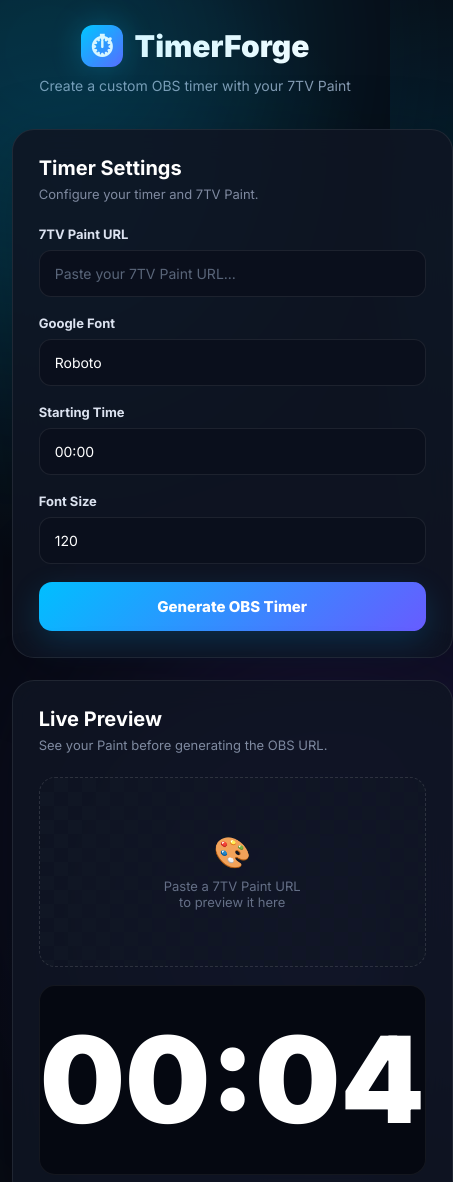
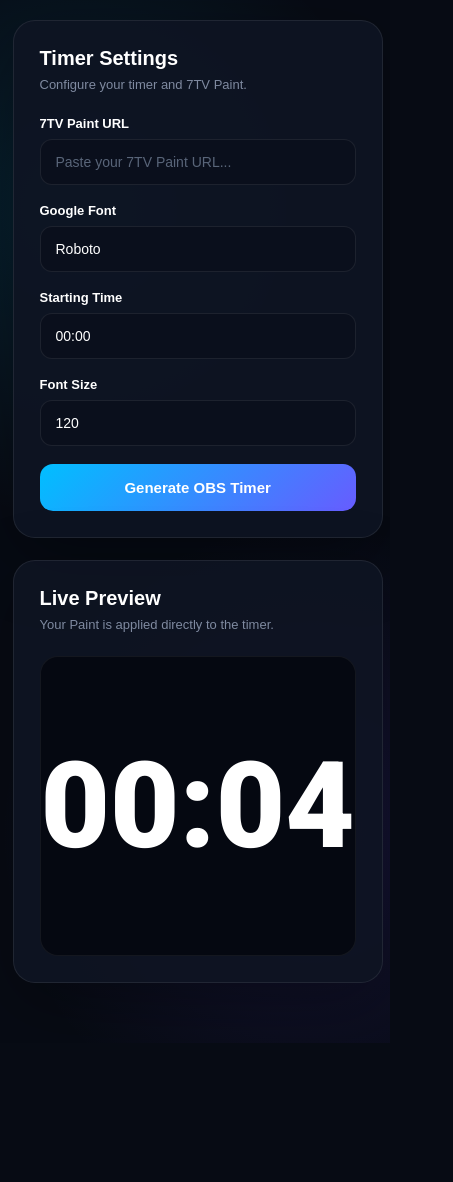
Before and after one commit to gd0tty/-test-timer, a plain HTML site: page index.html in a window 390 px wide. Shown: the top 1182 px of the page, 453 px wide, since content can reach past the window. After the commit the page ends 1043 px from the top, so only its background shows below. Drawn offline with Linux system fonts and the light colour scheme.

Commit message:
Refactor index.html for improved layout and styles
Updated HTML structure and styles for the timer application, including changes to the title, layout, and input handling.

```diff
--- a/index.html
+++ b/index.html
@@ -4,11 +4,7 @@
 <meta charset="UTF-8">
 <meta name="viewport" content="width=device-width, initial-scale=1.0">
 
-<title>Gd0tty's Timer</title>
-
-<link rel="preconnect" href="https://fonts.googleapis.com">
-<link rel="preconnect" href="https://fonts.gstatic.com" crossorigin>
-<link href="https://fonts.googleapis.com/css2?family=Inter:wght@400;500;600;700;800;900&display=swap" rel="stylesheet">
+<title>GD0TTY'S Timer</title>
 
 <style>
 
@@ -16,84 +12,30 @@
     box-sizing: border-box;
 }
 
-html, body {
+html,
+body {
     margin: 0;
     padding: 0;
     min-height: 100%;
 }
 
 body {
-    font-family: "Inter", sans-serif;
+    font-family: Arial, sans-serif;
     background:
-        radial-gradient(circle at 20% 20%, rgba(0, 200, 255, 0.13), transparent 30%),
-        radial-gradient(circle at 80% 80%, rgba(100, 70, 255, 0.15), transparent 30%),
+        radial-gradient(circle at 20% 20%, rgba(0, 200, 255, .12), transparent 35%),
+        radial-gradient(circle at 80% 80%, rgba(110, 70, 255, .14), transparent 35%),
         #070b14;
     color: white;
-    overflow-x: hidden;
 }
 
 
-.background-glow {
-    position: fixed;
-    width: 500px;
-    height: 500px;
-    border-radius: 50%;
-    filter: blur(120px);
-    opacity: .18;
-    pointer-events: none;
+
+.container {
+    width: min(1050px, calc(100% - 40px));
+    margin: 0 auto;
+    padding: 35px 0 60px;
 }
 
-.glow-one {
-    background: #00c8ff;
-    top: -200px;
-    left: -200px;
-}
-
-.glow-two {
-    background: #7c4dff;
-    bottom: -250px;
-    right: -200px;
-}
-
-
-.container {
-    width: min(1100px, calc(100% - 40px));
-    margin: 0 auto;
-    padding: 45px 0 60px;
-}
-
-
-.title {
-    text-align: center;
-    margin-bottom: 35px;
-}
-
-.logo {
-    display: inline-flex;
-    align-items: center;
-    justify-content: center;
-    gap: 12px;
-    font-size: 30px;
-    font-weight: 900;
-    margin-bottom: 10px;
-}
-
-.logo-icon {
-    width: 42px;
-    height: 42px;
-    border-radius: 12px;
-    display: flex;
-    align-items: center;
-    justify-content: center;
-    background: linear-gradient(135deg, #00c8ff, #675cff);
-    box-shadow: 0 0 30px rgba(0, 200, 255, .25);
-}
-
-.title p {
-    margin: 0;
-    color: #8d98ad;
-    font-size: 14px;
-}
 
 
 .grid {
@@ -104,38 +46,37 @@
 }
 
 
+
 .card {
-    background: rgba(15, 21, 35, .88);
+    background: rgba(15, 21, 35, .9);
     border: 1px solid rgba(255,255,255,.08);
     border-radius: 22px;
     padding: 26px;
-    box-shadow: 0 20px 70px rgba(0,0,0,.25);
-    backdrop-filter: blur(15px);
+    box-shadow: 0 20px 70px rgba(0,0,0,.3);
 }
 
 .card h2 {
-    margin: 0 0 6px;
+    margin: 0 0 7px;
     font-size: 20px;
 }
 
-.card-description {
+.description {
     color: #7f8aa0;
     font-size: 13px;
     margin-bottom: 24px;
 }
 
-/* INPUTS */
+
+
+.input-group {
+    margin-bottom: 18px;
+}
 
 label {
     display: block;
     font-size: 13px;
     font-weight: 700;
     margin-bottom: 8px;
-    color: #dce3f0;
-}
-
-.input-group {
-    margin-bottom: 18px;
 }
 
 input {
@@ -148,7 +89,6 @@
     outline: none;
     font-family: inherit;
     font-size: 14px;
-    transition: .2s;
 }
 
 input:focus {
@@ -163,95 +103,61 @@
 
 .generate {
     width: 100%;
+    padding: 15px;
     border: 0;
-    padding: 15px;
     border-radius: 13px;
     color: white;
-    font-family: inherit;
+    font-size: 15px;
     font-weight: 800;
-    font-size: 15px;
     cursor: pointer;
     background: linear-gradient(135deg, #00bfff, #675cff);
-    box-shadow: 0 10px 30px rgba(0,170,255,.18);
     transition: .2s;
 }
 
 .generate:hover {
     transform: translateY(-2px);
-    box-shadow: 0 15px 35px rgba(0,170,255,.3);
-}
-
-.generate:active {
-    transform: translateY(0);
 }
 
 
-.paint-preview {
-    width: 100%;
-    min-height: 190px;
-    border-radius: 16px;
-    border: 1px dashed rgba(255,255,255,.12);
-    background:
-        linear-gradient(45deg, #101624 25%, transparent 25%),
-        linear-gradient(-45deg, #101624 25%, transparent 25%),
-        linear-gradient(45deg, transparent 75%, #101624 75%),
-        linear-gradient(-45deg, transparent 75%, #101624 75%);
-    background-size: 28px 28px;
-    background-position: 0 0, 0 14px, 14px -14px, -14px 0;
+
+.timer-preview {
+    height: 300px;
+    border-radius: 18px;
+    background: #050811;
+    border: 1px solid rgba(255,255,255,.06);
+
     display: flex;
     align-items: center;
     justify-content: center;
+
     overflow: hidden;
-    margin-bottom: 18px;
-}
-
-.paint-preview img {
-    max-width: 90%;
-    max-height: 180px;
-    object-fit: contain;
-    display: none;
-    filter: drop-shadow(0 10px 25px rgba(0,0,0,.35));
-}
-
-.preview-placeholder {
-    color: #657087;
-    font-size: 13px;
-    text-align: center;
-    padding: 20px;
-}
-
-.preview-placeholder span {
-    display: block;
-    font-size: 30px;
-    margin-bottom: 8px;
 }
 
 
-.timer-preview {
-    min-height: 190px;
-    border-radius: 16px;
-    background: #050811;
-    border: 1px solid rgba(255,255,255,.06);
-    display: flex;
-    align-items: center;
-    justify-content: center;
-    overflow: hidden;
-    position: relative;
-}
 
 .timer {
     font-size: 90px;
     font-weight: 900;
     line-height: 1;
+
+    white-space: nowrap;
+
+    background-image: none;
+    background-repeat: no-repeat;
+    background-position: center;
+    background-size: cover;
+
+    -webkit-background-clip: text;
+    background-clip: text;
+
     color: white;
-    text-align: center;
-    white-space: nowrap;
 }
 
 
+
 .result {
-    margin-top: 22px;
     display: none;
+    margin-top: 18px;
 }
 
 .result-box {
@@ -261,6 +167,7 @@
 
 .result-box input {
     flex: 1;
+    min-width: 0;
 }
 
 .copy {
@@ -269,29 +176,28 @@
     padding: 0 20px;
     background: #151e30;
     color: white;
-    font-family: inherit;
     font-weight: 700;
     cursor: pointer;
-    border: 1px solid rgba(255,255,255,.08);
 }
 
 .copy:hover {
-    background: #1c2940;
+    background: #1d2940;
 }
 
 .success {
-    margin-top: 12px;
+    display: none;
+    margin-top: 10px;
+    color: #62e6a5;
     font-size: 12px;
-    color: #62e6a5;
-    display: none;
 }
+
 
 
 @media (max-width: 800px) {
 
     .container {
-        width: min(94%, 600px);
-        padding-top: 25px;
+        width: calc(100% - 25px);
+        padding-top: 20px;
     }
 
     .grid {
@@ -299,7 +205,7 @@
     }
 
     .timer {
-        font-size: 65px;
+        font-size: 60px;
     }
 
 }
@@ -309,22 +215,7 @@
 
 <body>
 
-<div class="background-glow glow-one"></div>
-<div class="background-glow glow-two"></div>
-
 <div class="container">
-
-    <div class="title">
-
-        <div class="logo">
-            <div class="logo-icon">⏱</div>
-            TimerForge
-        </div>
-
-        <p>Create a custom OBS timer with your 7TV Paint</p>
-
-    </div>
-
 
     <div class="grid">
 
@@ -334,10 +225,9 @@
 
             <h2>Timer Settings</h2>
 
-            <div class="card-description">
+            <div class="description">
                 Configure your timer and 7TV Paint.
             </div>
-
 
             <div class="input-group">
 
@@ -347,7 +237,7 @@
                     id="paintUrl"
                     type="text"
                     placeholder="Paste your 7TV Paint URL..."
-                    oninput="updatePaintPreview()"
+                    oninput="updatePreview()"
                 >
 
             </div>
@@ -377,7 +267,7 @@
                     type="text"
                     value="00:00"
                     placeholder="00:00"
-                    oninput="updateTimerPreview()"
+                    oninput="resetPreviewTime()"
                 >
 
             </div>
@@ -393,18 +283,24 @@
                     value="120"
                     min="20"
                     max="500"
-                    oninput="updateTimerPreview()"
+                    oninput="updateSize()"
                 >
 
             </div>
 
 
-            <button class="generate" onclick="generateTimer()">
+            <button
+                class="generate"
+                onclick="generateTimer()"
+            >
                 Generate OBS Timer
             </button>
 
 
-            <div class="result" id="result">
+            <div
+                class="result"
+                id="result"
+            >
 
                 <div class="result-box">
 
@@ -414,13 +310,20 @@
                         readonly
                     >
 
-                    <button class="copy" onclick="copyUrl()">
+                    <button
+                        class="copy"
+                        onclick="copyUrl()"
+                    >
                         Copy
                     </button>
 
                 </div>
 
-                <div class="success" id="success">
+
+                <div
+                    class="success"
+                    id="success"
+                >
                     ✓ OBS URL copied!
                 </div>
 
@@ -435,24 +338,8 @@
 
             <h2>Live Preview</h2>
 
-            <div class="card-description">
-                See your Paint before generating the OBS URL.
-            </div>
-
-
-            <div class="paint-preview">
-
-                <div class="preview-placeholder" id="placeholder">
-
-                    <span>🎨</span>
-
-                    Paste a 7TV Paint URL<br>
-                    to preview it here
-
-                </div>
-
-                <img id="paintImage" alt="7TV Paint Preview">
-
+            <div class="description">
+                Your Paint is applied directly to the timer.
             </div>
 
 
@@ -478,48 +365,49 @@
 
 
 
-function updatePaintPreview() {
+const timer =
+    document.getElementById("timer");
 
-    const url = document.getElementById("paintUrl").value.trim();
+const paintInput =
+    document.getElementById("paintUrl");
 
-    const image = document.getElementById("paintImage");
+const fontInput =
+    document.getElementById("fontName");
 
-    const placeholder = document.getElementById("placeholder");
+const startInput =
+    document.getElementById("startTime");
 
+const sizeInput =
+    document.getElementById("fontSize");
+
+
+
+
+function updatePreview() {
+
+    const url =
+        paintInput.value.trim();
 
     if (!url) {
 
-        image.style.display = "none";
-
-        placeholder.style.display = "block";
+        timer.style.backgroundImage = "none";
+        timer.style.color = "white";
+        timer.style.webkitTextFillColor = "white";
 
         return;
-
     }
 
 
-    image.onload = function() {
-
-        image.style.display = "block";
-
-        placeholder.style.display = "none";
-
-    };
 
 
-    image.onerror = function() {
+    timer.style.backgroundImage =
+        `url("${url}")`;
 
-        image.style.display = "none";
+    timer.style.color =
+        "transparent";
 
-        placeholder.style.display = "block";
-
-        placeholder.innerHTML =
-            "<span>⚠️</span>Invalid or unavailable Paint URL";
-
-    };
-
-
-    image.src = url;
+    timer.style.webkitTextFillColor =
+        "transparent";
 
 }
 
@@ -529,39 +417,53 @@
 function updateFont() {
 
     const font =
-        document.getElementById("fontName").value.trim();
+        fontInput.value.trim();
 
     if (!font) return;
 
 
-    const encoded =
-        font.replace(/\s+/g, "+");
+    const old =
+        document.getElementById("googleFont");
 
-
-    const old =
-        document.getElementById("dynamicFont");
-
-    if (old) old.remove();
+    if (old) {
+        old.remove();
+    }
 
 
     const link =
         document.createElement("link");
 
-    link.id = "dynamicFont";
+    link.id =
+        "googleFont";
 
-    link.rel = "stylesheet";
+    link.rel =
+        "stylesheet";
 
     link.href =
         "https://fonts.googleapis.com/css2?family=" +
-        encoded +
+        font.replace(/\s+/g, "+") +
         ":wght@100;200;300;400;500;600;700;800;900&display=swap";
 
 
     document.head.appendChild(link);
 
 
-    document.getElementById("timer").style.fontFamily =
+    timer.style.fontFamily =
         `"${font}", sans-serif`;
+
+}
+
+
+
+
+function updateSize() {
+
+    const size =
+        sizeInput.value || 120;
+
+    timer.style.fontSize =
+        size + "px";
+
 }
 
 
@@ -595,7 +497,6 @@
 
 
     return 0;
-
 }
 
 
@@ -608,10 +509,8 @@
     const hours =
         Math.floor(seconds / 3600);
 
-
     const minutes =
         Math.floor((seconds % 3600) / 60);
-
 
     const secs =
         seconds % 60;
@@ -635,68 +534,51 @@
         ":" +
         String(secs).padStart(2, "0")
     );
-
 }
 
 
-let previewElapsed =
-    parseTime(
-        document.getElementById("startTime").value
-    );
 
 
-let previewLast =
+let elapsed =
+    parseTime(startInput.value);
+
+let lastTime =
     performance.now();
 
 
-function updateTimerPreview() {
+function resetPreviewTime() {
 
-    previewElapsed =
-        parseTime(
-            document.getElementById("startTime").value
-        );
+    elapsed =
+        parseTime(startInput.value);
 
-    previewLast =
+    lastTime =
         performance.now();
-
 }
 
 
-function runPreview() {
+function runTimer() {
 
     const now =
         performance.now();
 
 
-    previewElapsed +=
-        (now - previewLast) / 1000;
+    elapsed +=
+        (now - lastTime) / 1000;
 
 
-    previewLast = now;
-
-
-    const timer =
-        document.getElementById("timer");
+    lastTime =
+        now;
 
 
     timer.textContent =
-        formatTime(previewElapsed);
+        formatTime(elapsed);
 
 
-    const size =
-        document.getElementById("fontSize").value;
-
-
-    timer.style.fontSize =
-        size + "px";
-
-
-    requestAnimationFrame(runPreview);
-
+    requestAnimationFrame(runTimer);
 }
 
 
-runPreview();
+runTimer();
 
 
 
@@ -704,28 +586,29 @@
 function generateTimer() {
 
     const paint =
-        document.getElementById("paintUrl").value.trim();
+        paintInput.value.trim();
 
 
     if (!paint) {
 
-        alert("Paste your 7TV Paint URL first!");
+        alert(
+            "Paste your 7TV Paint URL first!"
+        );
 
         return;
-
     }
 
 
     const font =
-        document.getElementById("fontName").value.trim();
+        fontInput.value.trim();
 
 
     const start =
-        document.getElementById("startTime").value.trim();
+        startInput.value.trim();
 
 
     const size =
-        document.getElementById("fontSize").value;
+        sizeInput.value;
 
 
     const overlay =
@@ -767,11 +650,15 @@
     );
 
 
-    document.getElementById("obsUrl").value =
+    document.getElementById(
+        "obsUrl"
+    ).value =
         overlay.href;
 
 
-    document.getElementById("result").style.display =
+    document.getElementById(
+        "result"
+    ).style.display =
         "block";
 
 }
@@ -798,7 +685,7 @@
         "block";
 
 
-    setTimeout(function() {
+    setTimeout(() => {
 
         success.style.display =
             "none";
@@ -807,6 +694,12 @@
 
 }
 
+
+
+
+updateFont();
+updateSize();
+
 </script>
 
 </body>
```
